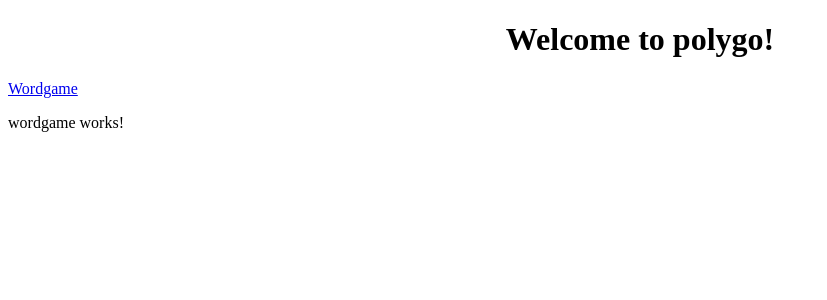
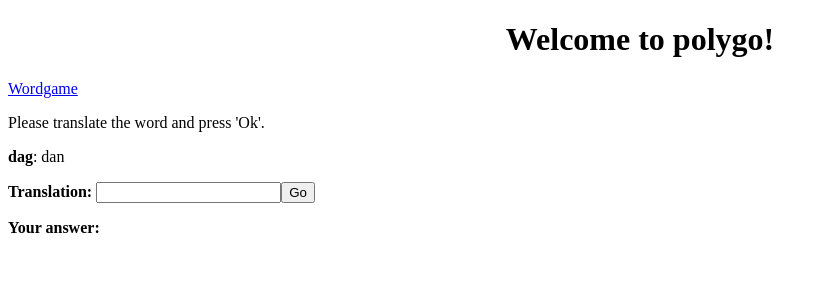
Before and after one commit to maartenl/polygo, an Angular app: page /wordgame in a window 1280 px wide. Shown: the top 300 px of the page, without its empty margins (0-827 px from the left). Built offline with nearby package versions, Linux system fonts and the light colour scheme.

Commit message:
/* added form for answer and all that */

```diff
--- a/src/app/app.module.ts
+++ b/src/app/app.module.ts
@@ -4,6 +4,7 @@ import { NgModule } from '@angular/core';
 import { AppRoutingModule } from './app-routing.module';
 import { AppComponent } from './app.component';
 import { WordgameComponent } from './wordgame/wordgame.component';
+import { FormsModule, ReactiveFormsModule } from '@angular/forms';
 
 @NgModule({
   declarations: [
@@ -11,6 +12,8 @@ import { WordgameComponent } from './wordgame/wordgame.component';
     WordgameComponent
   ],
   imports: [
+    FormsModule,
+    ReactiveFormsModule,
     BrowserModule,
     AppRoutingModule
   ],
--- a/src/app/wordgame/wordgame.component.html
+++ b/src/app/wordgame/wordgame.component.html
@@ -1,3 +1,14 @@
 <p>
-  wordgame works!
+  Please translate the word and press 'Ok'.
 </p>
+<p>
+  <strong>{{ getTranslation() }}</strong>: {{ getWord() }}
+</p>
+<form [formGroup]="gameForm" (ngSubmit)="onSubmit()">
+  <label for="answer"><strong>Translation: </strong></label>
+  <input type="text" id="answer" name="answer" formControlName="answer" required/>
+  <button type="submit">Go</button>
+</form>
+<p>
+  <strong>Your answer:</strong> {{ result }}
+</p>
--- a/src/app/wordgame/wordgame.component.ts
+++ b/src/app/wordgame/wordgame.component.ts
@@ -1,4 +1,5 @@
 import { Component, OnInit } from '@angular/core';
+import { FormControl, FormGroup, FormBuilder } from '@angular/forms';
 
 @Component({
   selector: 'app-wordgame',
@@ -7,9 +8,33 @@ import { Component, OnInit } from '@angular/core';
 })
 export class WordgameComponent implements OnInit {
 
-  constructor() { }
+  result: string;
+
+  gameForm: FormGroup;
+
+  constructor(private formBuilder: FormBuilder) { }
 
   ngOnInit() {
+    this.gameForm = this.formBuilder.group({
+      answer: ''
+    });
+  }
+
+  public getTranslation(): string {
+    return 'dag';
+  }
+
+  public getWord(): string {
+    return 'dan';
+  }
+
+  onSubmit() {
+    const formModel = this.gameForm.value;
+    if (formModel.answer === this.getTranslation()) {
+      this.result = this.getTranslation() + ' was correct!';
+    } else {
+      this.result = this.getTranslation() + ' was wrong!';
+    }
   }
 
 }
```
